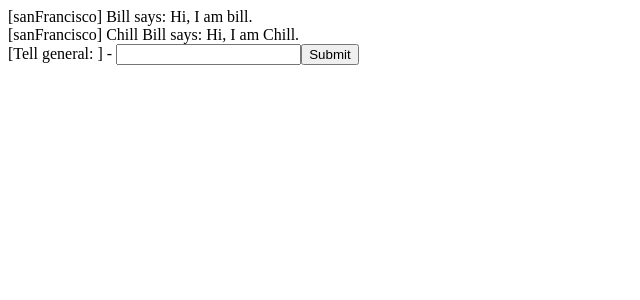
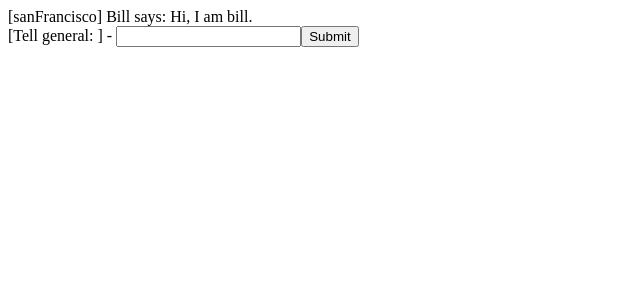
Before and after one commit to BlindBane/s-chat, a React app: page / in a window 1280 px wide. Shown: the top 300 px of the page, without its empty margins (0-640 px from the left). Built offline with nearby package versions, Linux system fonts and the light colour scheme.

Commit message:
(doc) Moved message data into data.json

```diff
--- a/client/App.jsx
+++ b/client/App.jsx
@@ -1,24 +1,12 @@
 import React, { Component } from 'react'
 import MessageBox from './components/MessageBox'
+import messageData from './../data'
 
 class App extends Component {
   constructor (props) {
     super(props)
     this.state = {
-      messages: [
-        {
-          userId: '1',
-          username: 'Bill',
-          messageText: 'Hi, I am bill.',
-          channel: 'sanFrancisco'
-        },
-        {
-          userId: '2',
-          username: 'Chill Bill',
-          messageText: 'Hi, I am Chill.',
-          channel: 'sanFrancisco'
-        }
-      ]
+      messages: messageData.messages
     }
     this.handleNewMsg = this.handleNewMsg.bind(this)
   }
@@ -32,8 +20,6 @@ class App extends Component {
     return (
       <div>
         <MessageBox messages={this.state.messages} handleNewMsg={this.handleNewMsg} />
-        <br />
-
       </div>
     )
   }
--- /dev/null
+++ b/data.json
@@ -0,0 +1,10 @@
+{
+  "messages": [
+        {
+          "userId": "1",
+          "username": "Bill",
+          "messageText": "Hi, I am bill.",
+          "channel": "sanFrancisco"
+        }
+      ]
+}
--- a/webpack.config.js
+++ b/webpack.config.js
@@ -1,22 +1,22 @@
-const path = require('path');
+const path = require('path')
 
 module.exports = {
   devtool: 'cheap-eval-source-map',
   entry: './client/index.jsx',
   output: {
     filename: 'bundle.js',
-    path: path.resolve(__dirname, 'dist'),
+    path: path.resolve(__dirname, 'dist')
   },
   resolve: {
-    extensions: ['.js', '.jsx', '.json'],
+    extensions: ['.js', '.jsx', '.json']
   },
   devServer: {
     publicPath: '/dist/',
-    contentBase: [path.join(__dirname, 'public'), path.join(__dirname, 'dist')],
+    contentBase: [path.join(__dirname, 'public'), path.join(__dirname, 'dist')]
   },
   module: {
     rules: [
-      { test: /\.jsx?$/, exclude: /node_modules/, loader: 'babel-loader' },
-    ],
-  },
-};
+      { test: /\.jsx?$/, exclude: /node_modules/, loader: 'babel-loader' }
+    ]
+  }
+}
```
